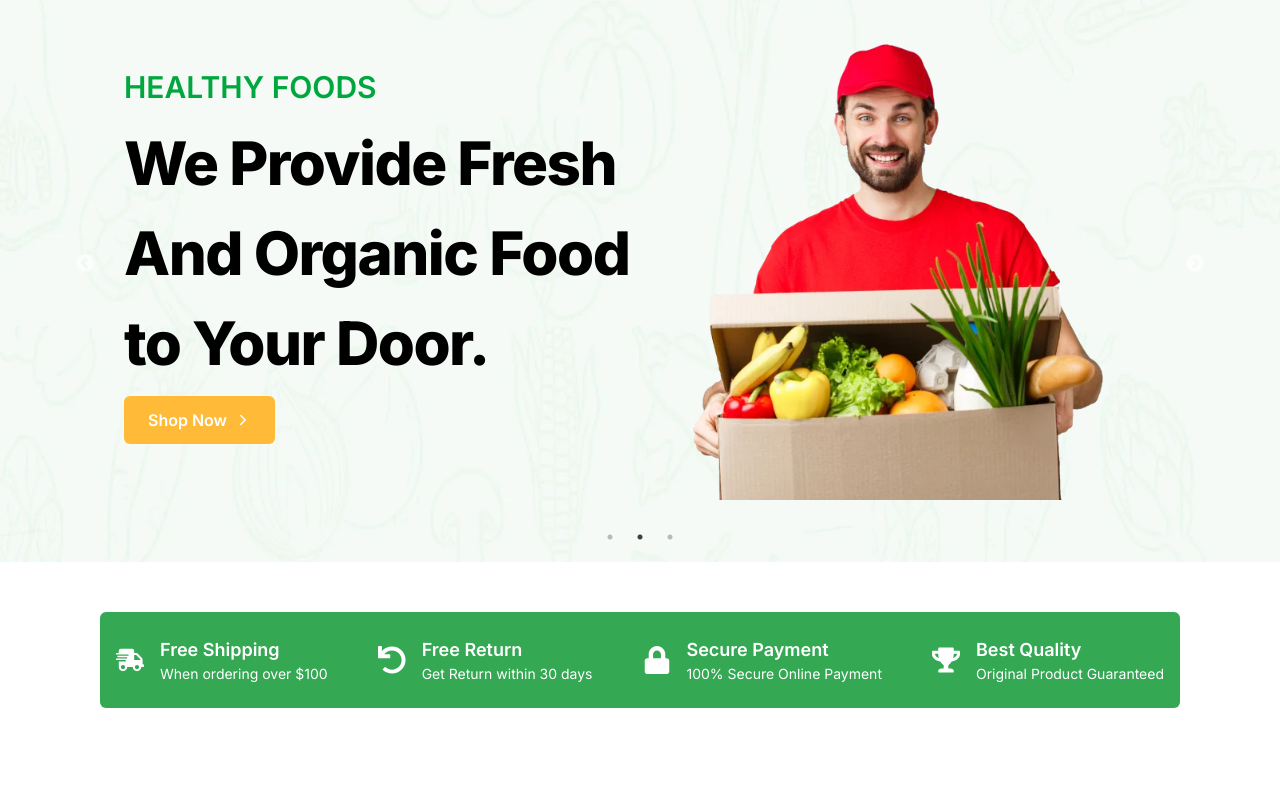
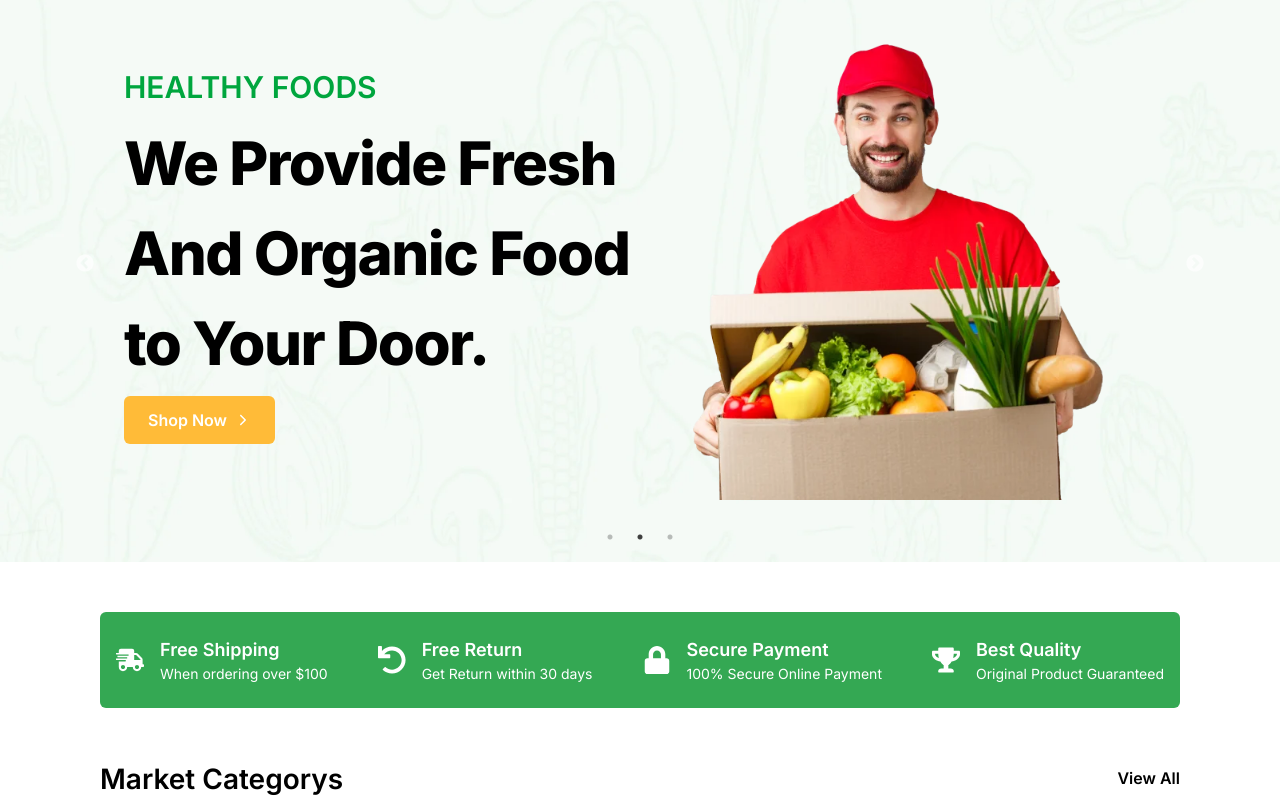
Before and after one commit to ahamedasif07/Project-Fresh-Grocery, a React (Vite) app: page / in a window 1280 px wide. Shown: the part 263-1063 px from the top of the page. Before the commit the page ends 1021 px from the top, so only its background shows below. Built offline with nearby package versions, Linux system fonts and the light colour scheme.

Commit message:
market items maked

```diff
--- /dev/null
+++ b/src/components/MarketCategory/MarketCategory.jsx
@@ -0,0 +1,55 @@
+import React from "react";
+import SectionContainer from "../SectionContainer/SectionContainer";
+
+const MarketCategory = () => {
+  const categories = [
+    {
+      id: 1,
+      name: "Fruits",
+      image: "/path-to-images/fruits.png",
+    },
+    {
+      id: 2,
+      name: "Vegetable",
+      image: "/path-to-images/vegetable.png",
+    },
+    {
+      id: 3,
+      name: "Juice",
+      image: "/path-to-images/juice.png",
+    },
+    {
+      id: 4,
+      name: "Meat",
+      image: "/path-to-images/meat.png",
+    },
+    {
+      id: 5,
+      name: "Cold Drinks",
+      image: "/path-to-images/cold-drinks.png",
+    },
+    {
+      id: 6,
+      name: "Breads",
+      image: "/path-to-images/breads.png",
+    },
+  ];
+
+  return (
+    <div>
+      <SectionContainer>
+        <div className="flex place-items-center justify-between">
+          <h2 className="text-[28px] text-black font-semibold">
+            Market Categorys
+          </h2>
+          <div className="group">
+            <h2 className="text-[16px] text-black font-semibold">View All</h2>
+            <p className="h-[2px] w-0 group-hover:w-[65px] transition-all duration-300 ease-in-out bg-black"></p>
+          </div>
+        </div>
+      </SectionContainer>
+    </div>
+  );
+};
+
+export default MarketCategory;
--- a/src/pages/Home.jsx
+++ b/src/pages/Home.jsx
@@ -3,6 +3,7 @@ import CarouselSlider from "../components/Slider/CarouselSlider";
 import SectionContainer from "../components/SectionContainer/SectionContainer";
 import FeaturesSection from "../components/FetureSections/FetureSection";
 import bgImage from "../../public/assets/new-arrival-bg.webp";
+import MarketCategory from "../components/MarketCategory/MarketCategory";
 
 const Home = () => {
   return (
@@ -15,8 +16,9 @@ const Home = () => {
           <CarouselSlider />
         </div>
       </div>
+      <FeaturesSection />
 
-      <FeaturesSection />
+      <MarketCategory />
     </div>
   );
 };
```
